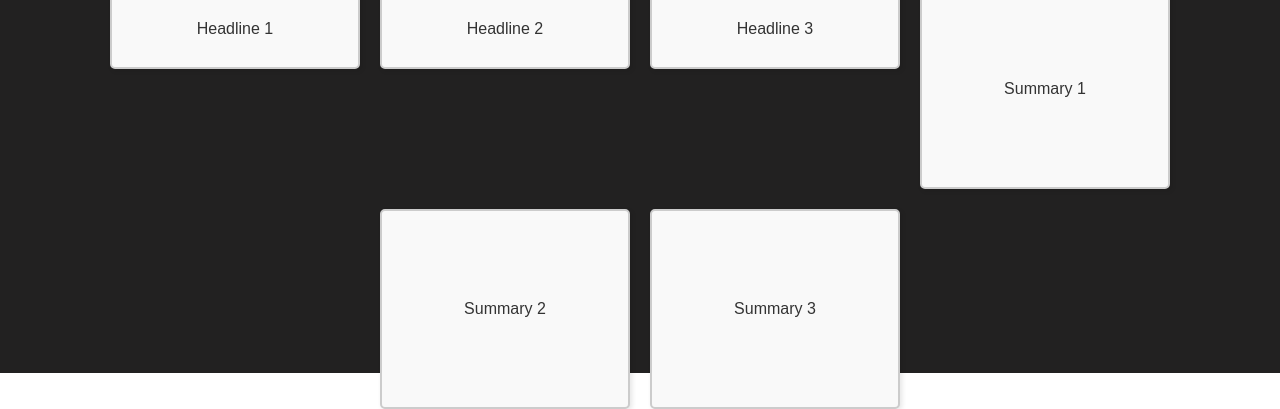
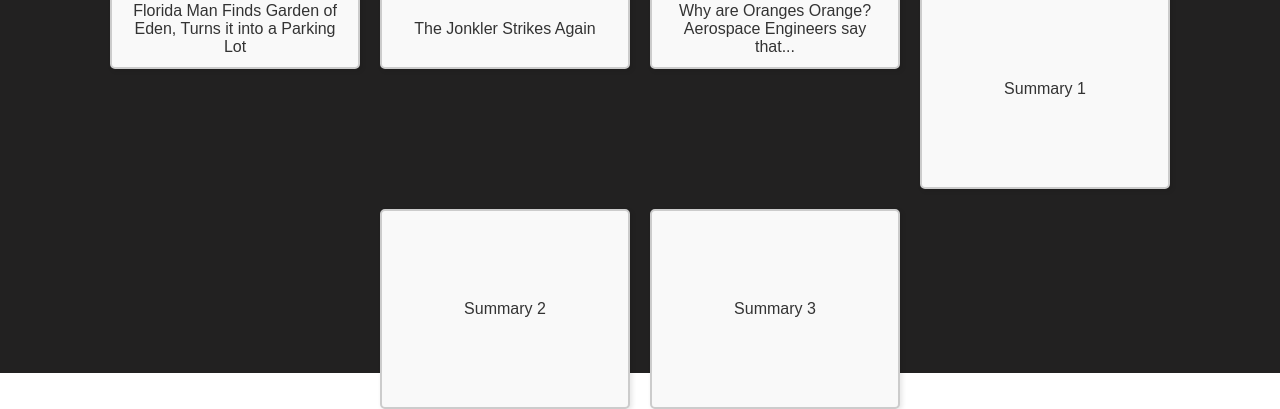
Before and after one commit to JPL45/United-Hacks-V4-NayNayGroup, a plain HTML site: page index.html in a window 1280 px wide. Shown: the part 427-836 px from the top of the page. Drawn offline with Linux system fonts and the light colour scheme.

Commit message:
Update index.html
Better sample text for headers

```diff
--- a/index.html
+++ b/index.html
@@ -217,9 +217,9 @@
         <!-- Text boxes for mini news articles (Headers and Summaries) -->
         <div class="text-box-container">
             <!-- Non-interactive boxes for headers -->
-            <div class="configurable-header">Headline 1</div>
-            <div class="configurable-header">Headline 2</div>
-            <div class="configurable-header">Headline 3</div>
+            <div class="configurable-header">Florida Man Finds Garden of Eden, Turns it into a Parking Lot</div>
+            <div class="configurable-header">The Jonkler Strikes Again</div>
+            <div class="configurable-header">Why are Oranges Orange? Aerospace Engineers say that...</div>
 
             <!-- Non-interactive boxes for summaries -->
             <div class="configurable-summary">Summary 1</div>
```
